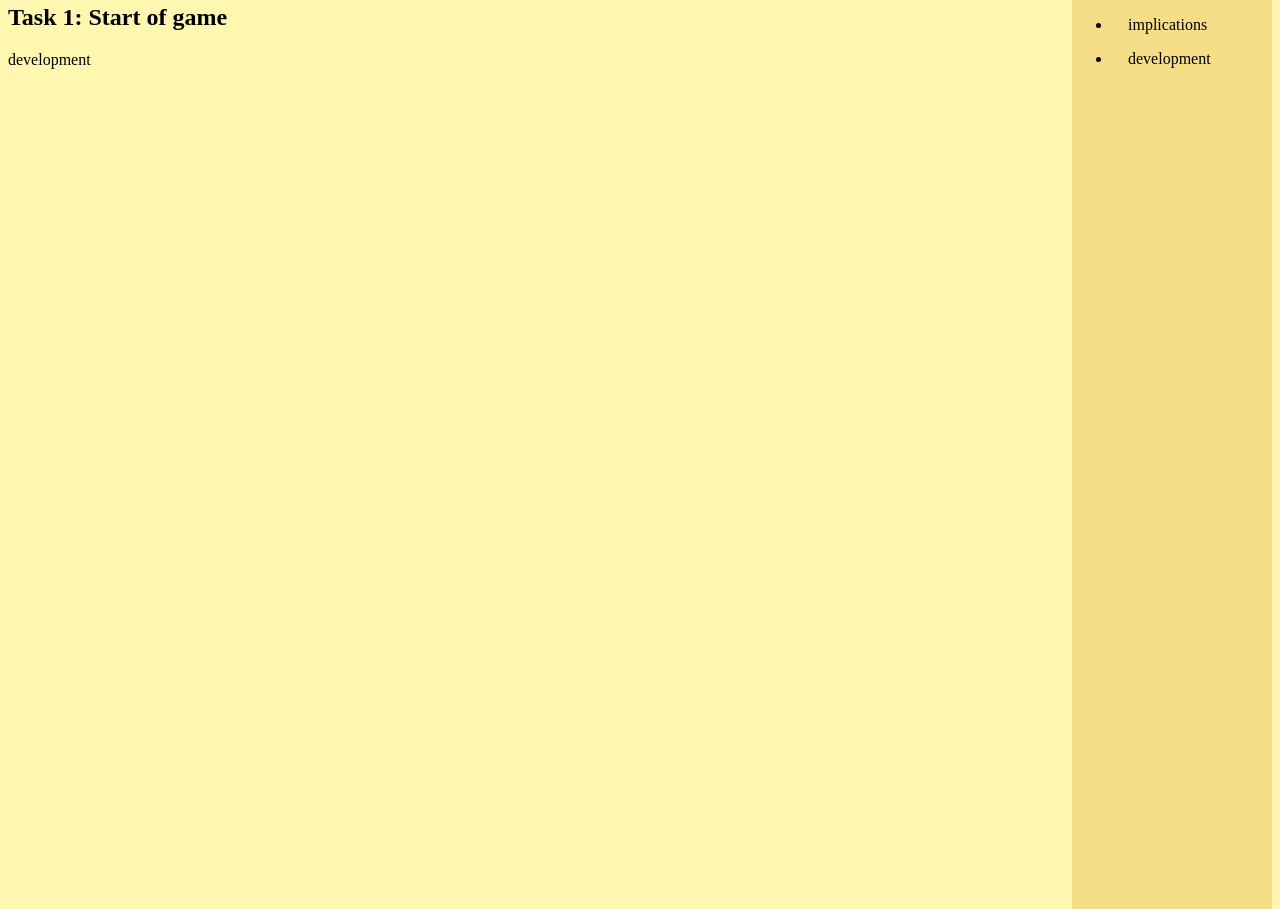
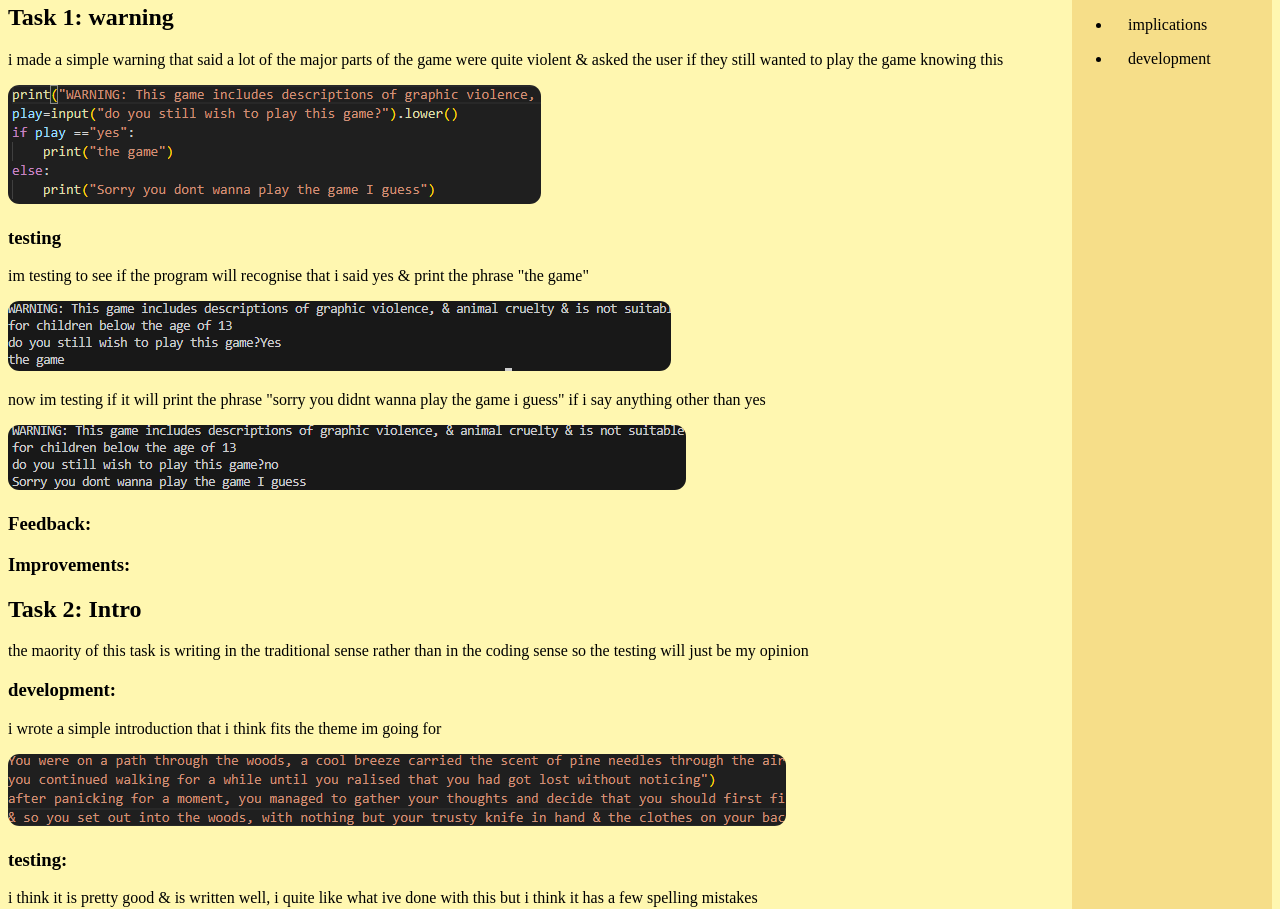
Before and after one commit to Kitwscw/y11-portfolio, a plain HTML site: page p2rdev.html in a window 1280 px wide. Shown: the part 132-1041 px from the top of the page. Drawn offline with Linux system fonts and the light colour scheme.

Commit message:
added to devpage

```diff
--- a/p2rdev.html
+++ b/p2rdev.html
@@ -21,7 +21,40 @@
     </ul>
     </div>
    <h1>Development</h1>
-   <h2>Task 1: Start of game</h2>
-   <p>development</p>
+   <h2>Task 1: warning</h2>
+   <p>i made a simple warning that said a lot of the
+    major parts of the game were quite violent &amp; asked the user
+    if they still wanted to play the game knowing this
+   </p>
+   <img class="rounded-edges" src="warning-screenshot.png" alt="warning for game">
+   <h3>testing</h3>
+   <p>im testing to see if the program will recognise that i said yes
+    &amp; print the phrase "the game"
+   </p>
+   <img class="rounded-edges" src="warning-test1.png">
+   <p>
+    now im testing if it will print the phrase
+    "sorry you didnt wanna play the game i guess"
+    if i say anything other than yes
+   </p>
+   <img class="rounded-edges" src="warning-test2.png">
+   <h3>Feedback:</h3>
+   <p></p>
+   <h3>Improvements:</h3>
+   <p></p>
+   <h2>Task 2: Intro</h2>
+   <p>the maority of this task is writing in the traditional
+    sense rather than in the coding sense so the testing will just be
+    my opinion
+   </p>
+   <h3>development:</h3>
+   <p>i wrote a simple introduction that i think fits the theme im going for</p>
+   <img class="rounded-edges" src="w-intro.png">
+   <h3>testing:</h3>
+   <p>i think it is pretty good & is written well,
+    i quite like what ive done with this but i think it has a few
+    spelling mistakes
+   </p>
+   <h3>feedback:</h3>
 </body>
 </html>
--- a/style.css
+++ b/style.css
@@ -118,6 +118,6 @@ width:40% ;
 }
 
 .rounded-edges{
-  border-radius: 10mm;
+  border-radius: 3mm;
 
 }
```
Also changed, not shown: w-intro.png (added), warning-screenshot.png (added), warning-test1.png (added), warning-test2.png (added).
